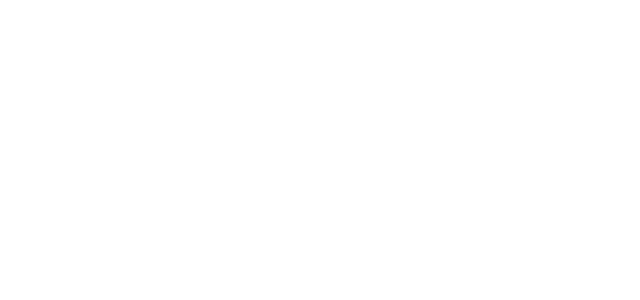
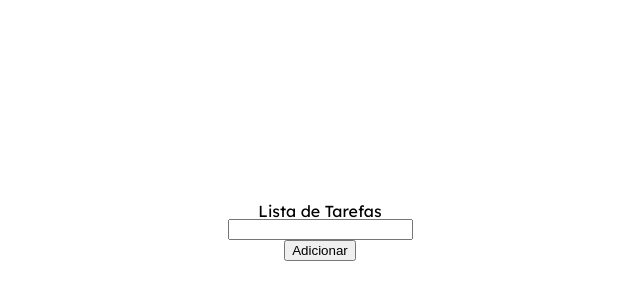
Before and after one commit to Anag0es/TaskFlow, a React (Vite) app in the folder TaskFlow/src/main/frontend/: page /tarefas in a window 1280 px wide. Before the commit this address had no page. Shown: the part 168-468 px from the top of the page, without its empty margins (320-960 px from the left). Built offline with nearby package versions, Linux system fonts and the light colour scheme.

Commit message:
feat: integracao do login

```diff
--- a/TaskFlow/src/main/frontend/src/component/loginForm/index.jsx
+++ b/TaskFlow/src/main/frontend/src/component/loginForm/index.jsx
@@ -1,29 +1,30 @@
-import styles from './styles.module.css';
 import React, { useState } from 'react';
 import axios from 'axios';
-import { Link } from "react-router-dom";
+import { Link, useNavigate} from "react-router-dom";
+import styles from './styles.module.css';
 
 export default function LoginForm(){
 
   const [email, setEmail] = useState('');
   const [senha, setSenha] = useState('');
-  const [nome, setNome] = useState('');
   const [erro, setErro] = useState('');
   const [showError, setShowError] = useState(false);
-
+  const navigate = useNavigate();
 
   const handleSubmit = async (e) => {
     e.preventDefault();
     setErro('');
     try {
-      const { data } = await axios.post('http://localhost:8080/usuario/create',{
-        email,
-        senha,
-        nome
+      const response = await axios.post('http://localhost:8080/usuario/login', { email, senha }, {
+                                       headers: {
+                                           'Content-Type': 'application/json',
+                                       },
       });
-      console.log('Usuário criado com sucesso: ' + data.email);
+      console.log('Usuário logado com sucesso: ' + response.email);
+      // Redirecionar para a tela de tarefas após o login bem-sucedido
+      navigate("/tarefas");
     } catch (error) {
-      setErro("Erro ao criar usuário. Tente novamente.");
+      setErro("Erro ao fazer login. Tente novamente.");
       setShowError(true);
       console.log("Erro ao criar usuário: " + error);
     }
@@ -36,8 +37,6 @@ export default function LoginForm(){
       </div>
       <div className={styles.div_form}>
         <form onSubmit={handleSubmit} className={styles.form}>
-        <input type="text" value={nome} onChange={(e) => setNome(e.target.value)} className={styles.input} placeholder="nome"></input>
-          <hr className={styles.linha}></hr>
           <input type="text" value={email} onChange={(e) => setEmail(e.target.value)} className={styles.input} placeholder="email"></input>
           <hr className={styles.linha}></hr>
           <input type="password" value={senha} onChange={(e) => setSenha(e.target.value)} className={styles.input} placeholder="senha"></input>
--- /dev/null
+++ b/TaskFlow/src/main/frontend/src/pages/Tarefas/index.jsx
@@ -0,0 +1,42 @@
+import styles from './styles.module.css';
+import React, { useState } from 'react';
+
+
+export default function Tarefas(){
+    const [tarefas, setTarefas] = useState([]);
+    const [input, setInput] = useState('');
+
+    function handleAdd(){
+        setTarefas([...tarefas, input]);
+        setInput('');
+    }
+
+    function handleDelete(index){
+        let newTarefas = tarefas.filter((tarefa, i) => {
+            return i !== index;
+        });
+        setTarefas(newTarefas);
+    }
+
+    return(
+        <div className={styles.container}>
+            <div className={styles.tarefas}>
+                <h1>Lista de Tarefas</h1>
+                <ul>
+                    {tarefas.map((tarefa, index) => (
+                        <li key={index}>
+                            {tarefa}
+                            <button onClick={() => handleDelete(index)}>Excluir</button>
+                        </li>
+                    ))}
+                </ul>
+                <input
+                    type="text"
+                    value={input}
+                    onChange={(e) => setInput(e.target.value)}
+                />
+                <button onClick={handleAdd}>Adicionar</button>
+            </div>
+        </div>
+    );
+}
--- /dev/null
+++ b/TaskFlow/src/main/frontend/src/pages/Tarefas/styles.module.css
@@ -0,0 +1,15 @@
+.container{
+  display: flex;
+  flex-direction: column;
+  align-items: center;
+  justify-content: center;
+  height: 100vh;
+}
+
+.tarefas{
+  display: flex;
+  flex-direction: column;
+  align-items: center;
+  justify-content: center;
+  width: 100%;
+}
--- a/TaskFlow/src/main/frontend/src/routes.jsx
+++ b/TaskFlow/src/main/frontend/src/routes.jsx
@@ -4,6 +4,7 @@ import './styles.css';
 
 import Home from './pages/Home';
 import Inscricao from './pages/Inscricao';
+import Tarefas from './pages/Tarefas';
 
 export default function AppRoutes(){
     return(
@@ -11,6 +12,9 @@ export default function AppRoutes(){
             <Routes>
                 <Route path="/" element={<Home/>}/>
                 <Route path="/inscricao" element={<Inscricao/>}/>
+                <Route path="/tarefas" element={<Tarefas/>}/>
+
+                <Route path="*" element={<h1>Not Found</h1>}/>
             </Routes>
         </BrowserRouter>
     )
```
Lines whose indentation alone changed are shown as unchanged.
